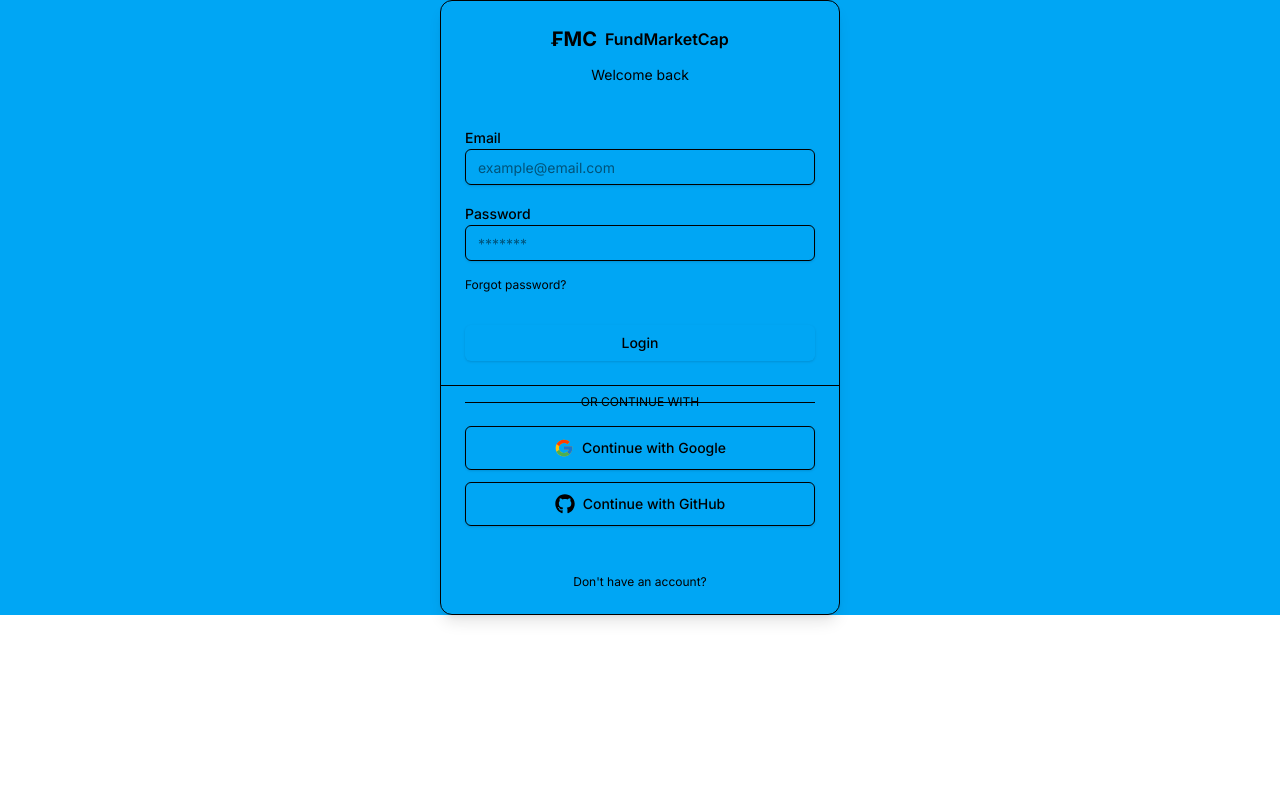
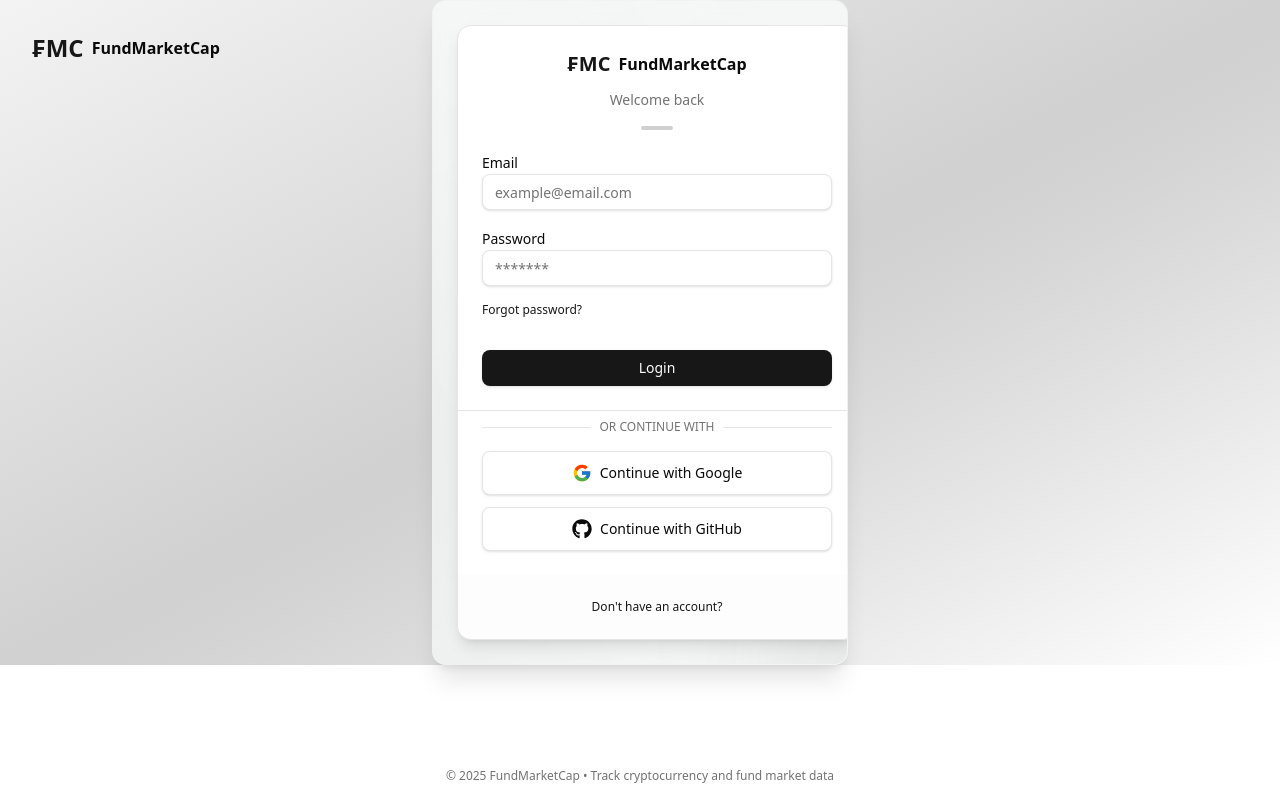
Before and after one commit to Masterchinedum/fundmarketcap, a Next.js app: page /auth/login in a window 1280 px wide. Built offline with nearby package versions, Linux system fonts and the light colour scheme; no server answers.

Commit message:
Revamp AuthLayout with enhanced styling and layout adjustments; update global CSS variables for improved theming support

```diff
--- a/app/auth/layout.tsx
+++ b/app/auth/layout.tsx
@@ -4,8 +4,27 @@
   children: React.ReactNode
 }) {
   return (
-    <div className="h-full flex items-center justify-center bg-sky-500 from-sky-400 to-blue-800 bg-[radial-gradient(ellipse_at_top,_var(--tw-gradient-stops))]">
-      {children}
+    <div className="h-full flex items-center justify-center bg-gradient-to-br from-primary/5 via-primary/20 to-background">
+      <div className="absolute top-8 left-8">
+        <div className="flex items-center">
+          <span className="text-2xl font-bold text-primary mr-2">₣MC</span>
+          <span className="font-semibold text-foreground hidden sm:inline-block">FundMarketCap</span>
+        </div>
+      </div>
+
+      <div className="w-full max-w-md px-4">
+        <div className="backdrop-blur-sm bg-background/70 p-4 sm:p-6 rounded-xl shadow-xl border border-border/30 relative overflow-hidden">
+          <div className="absolute inset-0 bg-gradient-to-tr from-primary/5 to-transparent opacity-50 pointer-events-none"></div>
+          <div className="relative z-10">
+            {children}
+          </div>
+          <div className="absolute -bottom-20 -right-20 w-40 h-40 bg-primary/10 rounded-full blur-3xl pointer-events-none"></div>
+        </div>
+      </div>
+
+      <div className="absolute bottom-4 text-xs text-muted-foreground">
+        <span>© {new Date().getFullYear()} FundMarketCap • Track cryptocurrency and fund market data</span>
+      </div>
     </div>
   )
 }
--- a/app/globals.css
+++ b/app/globals.css
@@ -1,61 +1,122 @@
 @import "tailwindcss";
 @import "tw-animate-css";
 
+@custom-variant dark (&:is(.dark *));
 
+@theme inline {
+  --color-background: var(--background);
+  --color-foreground: var(--foreground);
+  --font-sans: var(--font-geist-sans);
+  --font-mono: var(--font-geist-mono);
+  --color-sidebar-ring: var(--sidebar-ring);
+  --color-sidebar-border: var(--sidebar-border);
+  --color-sidebar-accent-foreground: var(--sidebar-accent-foreground);
+  --color-sidebar-accent: var(--sidebar-accent);
+  --color-sidebar-primary-foreground: var(--sidebar-primary-foreground);
+  --color-sidebar-primary: var(--sidebar-primary);
+  --color-sidebar-foreground: var(--sidebar-foreground);
+  --color-sidebar: var(--sidebar);
+  --color-chart-5: var(--chart-5);
+  --color-chart-4: var(--chart-4);
+  --color-chart-3: var(--chart-3);
+  --color-chart-2: var(--chart-2);
+  --color-chart-1: var(--chart-1);
+  --color-ring: var(--ring);
+  --color-input: var(--input);
+  --color-border: var(--border);
+  --color-destructive: var(--destructive);
+  --color-accent-foreground: var(--accent-foreground);
+  --color-accent: var(--accent);
+  --color-muted-foreground: var(--muted-foreground);
+  --color-muted: var(--muted);
+  --color-secondary-foreground: var(--secondary-foreground);
+  --color-secondary: var(--secondary);
+  --color-primary-foreground: var(--primary-foreground);
+  --color-primary: var(--primary);
+  --color-popover-foreground: var(--popover-foreground);
+  --color-popover: var(--popover);
+  --color-card-foreground: var(--card-foreground);
+  --color-card: var(--card);
+  --radius-sm: calc(var(--radius) - 4px);
+  --radius-md: calc(var(--radius) - 2px);
+  --radius-lg: var(--radius);
+  --radius-xl: calc(var(--radius) + 4px);
+}
+
+:root {
+  --radius: 0.625rem;
+  --background: oklch(1 0 0);
+  --foreground: oklch(0.145 0 0);
+  --card: oklch(1 0 0);
+  --card-foreground: oklch(0.145 0 0);
+  --popover: oklch(1 0 0);
+  --popover-foreground: oklch(0.145 0 0);
+  --primary: oklch(0.205 0 0);
+  --primary-foreground: oklch(0.985 0 0);
+  --secondary: oklch(0.97 0 0);
+  --secondary-foreground: oklch(0.205 0 0);
+  --muted: oklch(0.97 0 0);
+  --muted-foreground: oklch(0.556 0 0);
+  --accent: oklch(0.97 0 0);
+  --accent-foreground: oklch(0.205 0 0);
+  --destructive: oklch(0.577 0.245 27.325);
+  --border: oklch(0.922 0 0);
+  --input: oklch(0.922 0 0);
+  --ring: oklch(0.708 0 0);
+  --chart-1: oklch(0.646 0.222 41.116);
+  --chart-2: oklch(0.6 0.118 184.704);
+  --chart-3: oklch(0.398 0.07 227.392);
+  --chart-4: oklch(0.828 0.189 84.429);
+  --chart-5: oklch(0.769 0.188 70.08);
+  --sidebar: oklch(0.985 0 0);
+  --sidebar-foreground: oklch(0.145 0 0);
+  --sidebar-primary: oklch(0.205 0 0);
+  --sidebar-primary-foreground: oklch(0.985 0 0);
+  --sidebar-accent: oklch(0.97 0 0);
+  --sidebar-accent-foreground: oklch(0.205 0 0);
+  --sidebar-border: oklch(0.922 0 0);
+  --sidebar-ring: oklch(0.708 0 0);
+}
+
+.dark {
+  --background: oklch(0.145 0 0);
+  --foreground: oklch(0.985 0 0);
+  --card: oklch(0.205 0 0);
+  --card-foreground: oklch(0.985 0 0);
+  --popover: oklch(0.205 0 0);
+  --popover-foreground: oklch(0.985 0 0);
+  --primary: oklch(0.922 0 0);
+  --primary-foreground: oklch(0.205 0 0);
+  --secondary: oklch(0.269 0 0);
+  --secondary-foreground: oklch(0.985 0 0);
+  --muted: oklch(0.269 0 0);
+  --muted-foreground: oklch(0.708 0 0);
+  --accent: oklch(0.269 0 0);
+  --accent-foreground: oklch(0.985 0 0);
+  --destructive: oklch(0.704 0.191 22.216);
+  --border: oklch(1 0 0 / 10%);
+  --input: oklch(1 0 0 / 15%);
+  --ring: oklch(0.556 0 0);
+  --chart-1: oklch(0.488 0.243 264.376);
+  --chart-2: oklch(0.696 0.17 162.48);
+  --chart-3: oklch(0.769 0.188 70.08);
+  --chart-4: oklch(0.627 0.265 303.9);
+  --chart-5: oklch(0.645 0.246 16.439);
+  --sidebar: oklch(0.205 0 0);
+  --sidebar-foreground: oklch(0.985 0 0);
+  --sidebar-primary: oklch(0.488 0.243 264.376);
+  --sidebar-primary-foreground: oklch(0.985 0 0);
+  --sidebar-accent: oklch(0.269 0 0);
+  --sidebar-accent-foreground: oklch(0.985 0 0);
+  --sidebar-border: oklch(1 0 0 / 10%);
+  --sidebar-ring: oklch(0.556 0 0);
+}
 
 @layer base {
-  :root {
-    --background: 0 0% 100%;
-    --foreground: 222.2 84% 4.9%;
-    --card: 0 0% 100%;
-    --card-foreground: 222.2 84% 4.9%;
-    --popover: 0 0% 100%;
-    --popover-foreground: 222.2 84% 4.9%;
-    --primary: 221.2 83.2% 53.3%;
-    --primary-foreground: 210 40% 98%;
-    --secondary: 210 40% 96.1%;
-    --secondary-foreground: 222.2 47.4% 11.2%;
-    --muted: 210 40% 96.1%;
-    --muted-foreground: 215.4 16.3% 46.9%;
-    --accent: 210 40% 96.1%;
-    --accent-foreground: 222.2 47.4% 11.2%;
-    --destructive: 0 84.2% 60.2%;
-    --destructive-foreground: 210 40% 98%;
-    --border: 214.3 31.8% 91.4%;
-    --input: 214.3 31.8% 91.4%;
-    --ring: 221.2 83.2% 53.3%;
-    --radius: 0.5rem;
-    --chart-1: 12 76% 61%;
-    --chart-2: 173 58% 39%;
-    --chart-3: 197 37% 24%;
-    --chart-4: 43 74% 66%;
-    --chart-5: 27 87% 67%;
+  * {
+    @apply border-border outline-ring/50;
   }
-
-  .dark {
-    --background: 222.2 84% 4.9%;
-    --foreground: 210 40% 98%;
-    --card: 222.2 84% 4.9%;
-    --card-foreground: 210 40% 98%;
-    --popover: 222.2 84% 4.9%;
-    --popover-foreground: 210 40% 98%;
-    --primary: 217.2 91.2% 59.8%;
-    --primary-foreground: 222.2 47.4% 11.2%;
-    --secondary: 217.2 32.6% 17.5%;
-    --secondary-foreground: 210 40% 98%;
-    --muted: 217.2 32.6% 17.5%;
-    --muted-foreground: 215 20.2% 65.1%;
-    --accent: 217.2 32.6% 17.5%;
-    --accent-foreground: 210 40% 98%;
-    --destructive: 0 62.8% 30.6%;
-    --destructive-foreground: 210 40% 98%;
-    --border: 217.2 32.6% 17.5%;
-    --input: 217.2 32.6% 17.5%;
-    --ring: 224.3 76.3% 48%;
-    --chart-1: 220 70% 50%;
-    --chart-2: 160 60% 45%;
-    --chart-3: 30 80% 55%;
-    --chart-4: 280 65% 60%;
-    --chart-5: 340 75% 55%;
+  body {
+    @apply bg-background text-foreground;
   }
 }
```
